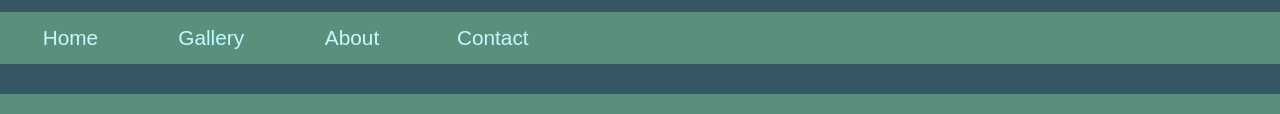
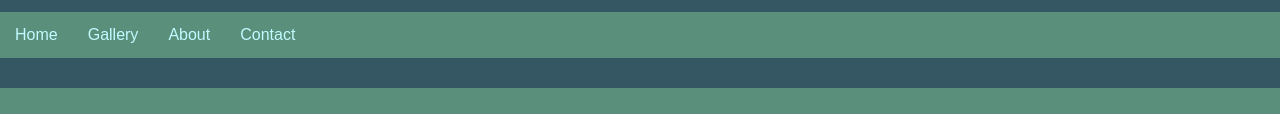
Before and after one commit to ishchuktaras/NFT-Project, a plain HTML site: page index.html in a window 1280 px wide. Shown: the part 188-302 px from the top of the page. Drawn offline with Linux system fonts and the light colour scheme.

Commit message:
nav menu correction

```diff
--- a/scss/style.scss
+++ b/scss/style.scss
@@ -59,13 +59,18 @@ body {
   color: $txtColor;
 }
 
+.topnav ul {
+  list-style-type: none;
+  position: -webkit-sticky; /* Safari */
+  position: sticky;
+  top: 0;
+}
+
 .topnav a {
-  width: 11%;
   float: left;
   padding: 14px 15px;
   text-decoration: none;
   text-align: center;
-  font-size: 1.3em;
   color: $txtColor;
 }
 
@@ -111,7 +116,6 @@ footer {
 
 @media screen and (max-width: 600px) {
   #logo {
-    display: block;
     width: 150px;
     margin-left: auto;
     margin-right: auto;
```
Also changed, not shown: scss/style.css, 1 other file.
